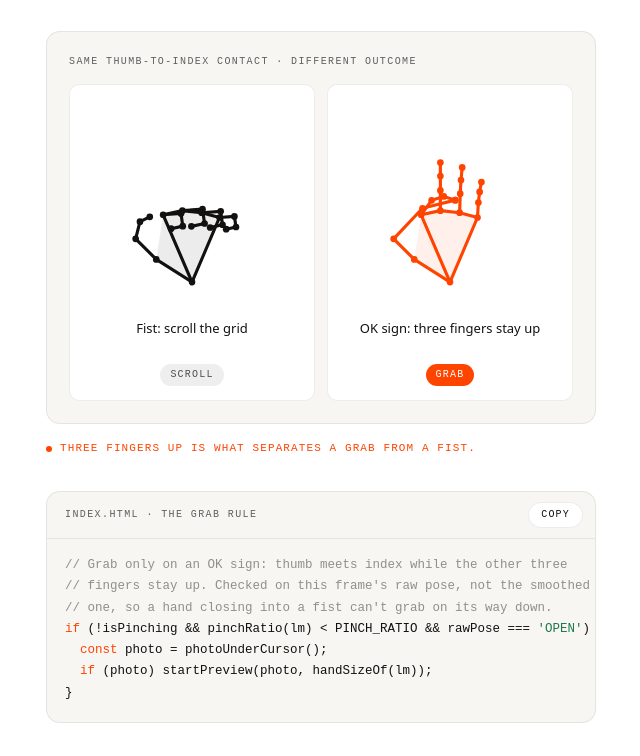
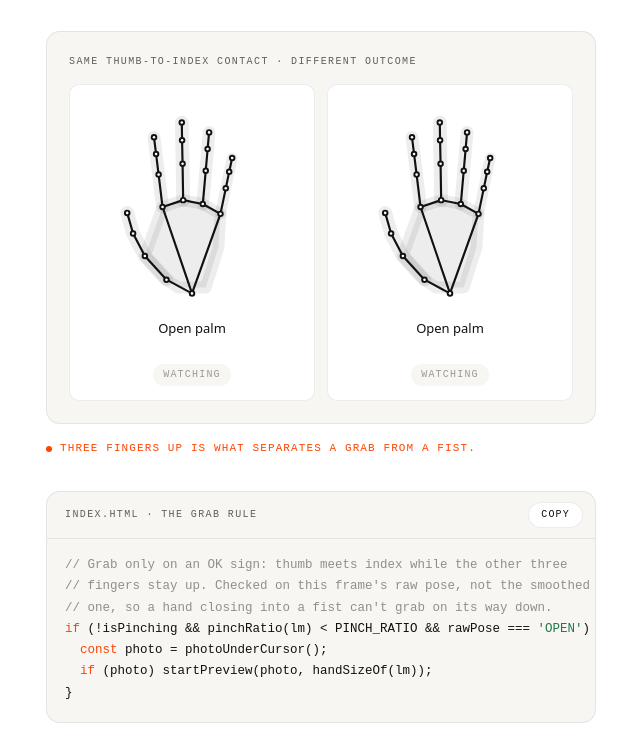
Before and after one commit to divyrajauria/gesture-gallery, a website: page case-study/gesture-gallery.html in a window 1280 px wide. Shown: the part 3786-4542 px from the top of the page, without its empty margins (319-959 px from the left). Drawn offline with Linux system fonts and the light colour scheme; animation ran at ten frames a second; a web font is replaced by a local one.

Commit message:
Case study draft: smoother, front-view hand diagrams; real photo in the depth diagram
Hands are now drawn with realistic proportions, fingers folding toward
the camera as a real fist closes, a soft silhouette under the tracking
skeleton (styled like the product's own camera preview), and slower
eased motion with holds on each pose.

Co-Authored-By: Claude Opus 5.5 <noreply@anthropic.com>
Claude-Session: https://claude.ai/code/session_012Q31FVafYCxRddG2jCN6xv

```diff
--- a/case-study/gesture-gallery.html
+++ b/case-study/gesture-gallery.html
@@ -141,7 +141,7 @@
   .depth .readout { position: absolute; left: 12px; bottom: 10px; font: 400 10px/1 var(--mono); letter-spacing: .1em; text-transform: uppercase; color: var(--ink3); }
   .depth .readout b { color: var(--ink); font-weight: 500; }
   .depth .cam { position: absolute; top: 10px; left: 12px; font: 400 10px/1 var(--mono); letter-spacing: .1em; text-transform: uppercase; color: var(--ink4); }
-  .depth .tile { width: 46px; height: 46px; border-radius: 6px; background: linear-gradient(135deg, #b48ad1, #6b4f99); box-shadow: 0 18px 40px -16px rgba(60, 30, 90, .6); }
+  .depth .tile { width: 46px; height: 46px; border-radius: 6px; background: #2a2a2c url("media/gesture-gallery/photo-sample.jpg") center / cover; box-shadow: 0 18px 40px -16px rgba(18, 17, 16, .55); }
 
   /* ---------- diagram: camera states ---------- */
   .states { margin-top: 14px; border: 1px solid var(--card-edge); border-radius: 10px; background: #fff; overflow: hidden; }
@@ -649,66 +649,90 @@ requestAnimationFrame(frameLoop);</code></pre>
     whileVisible(fig, () => { if (!timer) { tick(); timer = setInterval(tick, 1500); } }, () => { clearInterval(timer); timer = null; });
   })();
 
-  /* ---------- 03 hands: skeletons drawn from landmark-style points ---------- */
+  /* ---------- 03 hands: a front-view hand, drawn like the tracker sees it ---------- */
+  // Base geometry in a 220×220 box: palm facing the camera, fingers up.
+  // Curling folds a finger toward the camera (front view), the way a real fist closes.
   const BONES = [[0,1],[1,2],[2,3],[3,4],[0,5],[5,6],[6,7],[7,8],[5,9],[9,10],[10,11],[11,12],[9,13],[13,14],[14,15],[15,16],[13,17],[17,18],[18,19],[19,20],[0,17]];
-  // curl: 0 = finger straight up, 1 = fully curled. pinch: 0..1 thumb tip travels to index tip.
-  function handPoints(c, pinch, size = 1, cx = 110, cy = 120) {
-    const s = 70 * size, P = [];
-    const wrist = [cx, cy + s * 0.95];
-    P[0] = wrist;
-    const xs = [-0.42, -0.14, 0.14, 0.4];
-    const knuckle = [0.02, -0.04, -0.01, 0.06];   // middle knuckle sits highest, little finger lowest
-    const fingerLen = [0.62, 0.7, 0.66, 0.52];
+  const FINGERS = [
+    { mcp: [80, 110], spread: -7, len: [33, 21, 17], w: 13 },   // index
+    { mcp: [101, 103], spread: -1, len: [37, 24, 18], w: 14 },  // middle
+    { mcp: [121, 107], spread: 5, len: [34, 22, 17], w: 13 },   // ring
+    { mcp: [139, 117], spread: 12, len: [26, 17, 14], w: 11 },  // little
+  ];
+  const FLEX = [1.5, 1.7, 1.1];                         // radians each joint bends at full curl
+  const THUMB_OPEN = [[84, 184], [62, 160], [50, 137], [44, 116]];
+  const lerp2 = (a, b, t) => [a[0] + (b[0] - a[0]) * t, a[1] + (b[1] - a[1]) * t];
+
+  // c: curl per finger (0 straight … 1 fist). pinch: thumb tip travels to the index tip (0 … 1).
+  function handPoints(c, pinch, scale = 1, ox = 110, oy = 112) {
+    const P = [];
+    P[0] = [110, 198];
     const curls = [c.index, c.middle, c.ring, c.pinky];
-    for (let f = 0; f < 4; f++) {
-      const bx = cx + xs[f] * s, by = cy + (knuckle[f] - 0.05) * s;
-      const L = fingerLen[f] * s, k = curls[f];
-      const seg = [0, 0.42, 0.72, 1].map((d) => d * L);
-      const pts = [[bx, by]];
-      let ang = -Math.PI / 2, x = bx, y = by;
-      for (let j = 1; j < 4; j++) {
-        ang += k * 1.5;                        // each joint bends further when curled
-        const len = seg[j] - seg[j - 1];
-        x += Math.cos(ang) * len; y += Math.sin(ang) * len;
-        pts.push([x, y]);
+    FINGERS.forEach((f, i) => {
+      const k = curls[i], spread = (f.spread * (1 - 0.8 * k)) * Math.PI / 180;
+      let [x, y] = f.mcp, phi = 0;
+      P[5 + i * 4] = [x, y];
+      for (let j = 0; j < 3; j++) {
+        phi += k * FLEX[j];
+        const L = f.len[j];
+        x += Math.sin(spread) * Math.cos(phi) * L;
+        y += -Math.cos(phi) * L + Math.sin(phi) * L * 0.12;   // slight drop as a segment points at the camera
+        P[5 + i * 4 + j + 1] = [x, y];
       }
-      pts.forEach((p, j) => { P[5 + f * 4 + j] = p; });
-    }
-    // thumb
-    const t1 = [cx - 0.52 * s, cy + 0.62 * s], t2 = [cx - 0.82 * s, cy + 0.32 * s], t3 = [cx - 0.98 * s, cy + 0.02 * s];
-    const tipOpen = [cx - 1.08 * s, cy - 0.26 * s];
+    });
     const tip = P[8];
-    const lerp = (a, b, t) => [a[0] + (b[0] - a[0]) * t, a[1] + (b[1] - a[1]) * t];
-    P[1] = t1; P[2] = t2; P[3] = lerp(t3, lerp(t3, tip, 0.55), pinch); P[4] = lerp(tipOpen, tip, pinch);
-    return P;
+    const mcp = lerp2(THUMB_OPEN[1], [72, 152], pinch * 0.6);
+    const ipTarget = lerp2(mcp, tip, 0.55);
+    P[1] = THUMB_OPEN[0];
+    P[2] = mcp;
+    P[3] = lerp2(THUMB_OPEN[2], [ipTarget[0] - 6, ipTarget[1] + 4], pinch);
+    P[4] = lerp2(THUMB_OPEN[3], [tip[0] - 1.5, tip[1] + 1.5], pinch);
+    // place and scale around the hand's centre
+    return P.map(([x, y]) => [ox + (x - 110) * scale, oy + (y - 112) * scale]);
   }
-  function drawHand(svg, P, color) {
-    let out = '';
-    for (const [a, b] of BONES) out += `<line x1="${P[a][0].toFixed(1)}" y1="${P[a][1].toFixed(1)}" x2="${P[b][0].toFixed(1)}" y2="${P[b][1].toFixed(1)}" />`;
-    let dots = '';
-    P.forEach((p) => { dots += `<circle cx="${p[0].toFixed(1)}" cy="${p[1].toFixed(1)}" r="3.4" />`; });
-    const palm = [0, 1, 5, 9, 13, 17].map((i) => P[i][0].toFixed(1) + ',' + P[i][1].toFixed(1)).join(' ');
-    svg.innerHTML = `<polygon points="${palm}" fill="${color}" fill-opacity=".08" stroke="none" /><g stroke="${color}" stroke-width="3.2" stroke-linecap="round">${out}</g><g fill="${color}">${dots}</g>`;
+
+  const TONES = {
+    ink: { line: '#121110', fill: 'rgba(18,17,16,.075)' },
+    grey: { line: 'rgba(18,17,16,.42)', fill: 'rgba(18,17,16,.05)' },
+    orange: { line: '#ff4400', fill: 'rgba(255,68,0,.13)' },
+  };
+  function drawHand(svg, P, toneName, scale = 1) {
+    const tone = TONES[toneName];
+    const pt = (i) => P[i][0].toFixed(1) + ',' + P[i][1].toFixed(1);
+    // Palm outline: knuckles across the top, an even margin down both sides to the wrist.
+    const off = (i, dx, dy) => (P[i][0] + dx * scale).toFixed(1) + ',' + (P[i][1] + dy * scale).toFixed(1);
+    const palm = [pt(2), pt(5), pt(9), pt(13), pt(17), off(17, -2, 34), off(0, 14, -6), off(0, -14, -6), pt(1)].join(' ');
+    let skin = `<polygon points="${palm}" fill="${tone.fill}" stroke="${tone.fill}" stroke-width="${12 * scale}" stroke-linejoin="round" />`;
+    FINGERS.forEach((f, i) => {
+      const b = 5 + i * 4;
+      skin += `<polyline points="${pt(b)} ${pt(b + 1)} ${pt(b + 2)} ${pt(b + 3)}" fill="none" stroke="${tone.fill}" stroke-width="${f.w * scale}" stroke-linecap="round" stroke-linejoin="round" />`;
+    });
+    skin += `<polyline points="${pt(1)} ${pt(2)} ${pt(3)} ${pt(4)}" fill="none" stroke="${tone.fill}" stroke-width="${14 * scale}" stroke-linecap="round" stroke-linejoin="round" />`;
+    let bones = '';
+    for (const [a, b] of BONES) bones += `<line x1="${P[a][0].toFixed(1)}" y1="${P[a][1].toFixed(1)}" x2="${P[b][0].toFixed(1)}" y2="${P[b][1].toFixed(1)}" />`;
+    let joints = '';
+    P.forEach((p) => { joints += `<circle cx="${p[0].toFixed(1)}" cy="${p[1].toFixed(1)}" r="${3.3 * scale}" fill="${tone.line}" /><circle cx="${p[0].toFixed(1)}" cy="${p[1].toFixed(1)}" r="${1.3 * scale}" fill="#fff" />`; });
+    svg.innerHTML = `<g>${skin}</g><g stroke="${tone.line}" stroke-width="${2.2 * scale}" stroke-linecap="round">${bones}</g><g>${joints}</g>`;
   }
-  const ease = (t) => (t < 0.5 ? 2 * t * t : 1 - Math.pow(-2 * t + 2, 2) / 2);
+  const ease = (t) => (t < 0.5 ? 4 * t * t * t : 1 - Math.pow(-2 * t + 2, 3) / 2);   // ease-in-out cubic
   const mix = (a, b, t) => a + (b - a) * t;
-  const INK = '#121110', ORANGE = '#ff4400', GREY = 'rgba(18,17,16,.35)';
+  const INK = 'ink', ORANGE = 'orange', GREY = 'grey';
 
   // Each panel: a list of keyframes { c: curls, p: pinch, ms, label, badge }
   const OPEN = { index: 0, middle: 0, ring: 0, pinky: 0 };
   const FIST = { index: 1, middle: 1, ring: 1, pinky: 1 };
-  const HALF = { index: 0.45, middle: 0.75, ring: 0.8, pinky: 0.85 };
-  const OKC = { index: 0.42, middle: 0, ring: 0.02, pinky: 0.04 };
+  const HALF = { index: 0.5, middle: 0.62, ring: 0.68, pinky: 0.74 };
+  const OKC = { index: 0.55, middle: 0.04, ring: 0.06, pinky: 0.08 };
   const panels = [
     { svg: document.getElementById('hand-fist'), keys: [
-      { c: OPEN, p: 0, ms: 900, label: 'Open palm', badge: ['Watching', ''], color: INK },
-      { c: HALF, p: 0.95, ms: 900, label: 'Thumb meets index, other fingers curling', badge: ['Ignored', 'ignored'], color: GREY },
-      { c: FIST, p: 0.6, ms: 900, label: 'Fist: scroll the grid', badge: ['Scroll', 'ignored'], color: INK },
+      { c: OPEN, p: 0, ms: 1500, label: 'Open palm', badge: ['Watching', ''], color: INK },
+      { c: HALF, p: 0.95, ms: 1500, label: 'Thumb meets index, other fingers curling', badge: ['Ignored', 'ignored'], color: GREY },
+      { c: FIST, p: 0.55, ms: 1500, label: 'Fist: scroll the grid', badge: ['Scroll', 'ignored'], color: INK },
     ] },
     { svg: document.getElementById('hand-ok'), keys: [
-      { c: OPEN, p: 0, ms: 900, label: 'Open palm', badge: ['Watching', ''], color: INK },
-      { c: OKC, p: 1, ms: 900, label: 'OK sign: three fingers stay up', badge: ['Grab', 'grab'], color: ORANGE },
-      { c: OKC, p: 1, ms: 900, label: 'OK sign: three fingers stay up', badge: ['Grab', 'grab'], color: ORANGE },
+      { c: OPEN, p: 0, ms: 1500, label: 'Open palm', badge: ['Watching', ''], color: INK },
+      { c: OKC, p: 1, ms: 1500, label: 'OK sign: three fingers stay up', badge: ['Grab', 'grab'], color: ORANGE },
+      { c: OKC, p: 1, ms: 1500, label: 'OK sign: three fingers stay up', badge: ['Grab', 'grab'], color: ORANGE },
     ] },
   ];
   panels.forEach((pn) => {
@@ -721,7 +745,7 @@ requestAnimationFrame(frameLoop);</code></pre>
     const total = keys.reduce((s, k) => s + k.ms, 0);
     let tt = t % total, i = 0;
     while (tt > keys[i].ms) { tt -= keys[i].ms; i++; }
-    const a = keys[i], b = keys[(i + 1) % keys.length], hold = a.ms * 0.55;
+    const a = keys[i], b = keys[(i + 1) % keys.length], hold = a.ms * 0.45;
     const m = tt < hold ? 0 : ease((tt - hold) / (a.ms - hold));
     const c = {}; for (const f in a.c) c[f] = mix(a.c[f], b.c[f], m);
     return { c, p: mix(a.p, b.p, m), key: m < 0.5 ? a : b };
@@ -751,11 +775,12 @@ requestAnimationFrame(frameLoop);</code></pre>
     const tile = fig.querySelector('[data-tile]');
     const sizeEl = fig.querySelector('[data-size]');
     const scaleEl = fig.querySelector('[data-scale]');
-    const OKP = { index: 0.42, middle: 0, ring: 0.02, pinky: 0.04 };
+    const OKP = { index: 0.55, middle: 0.04, ring: 0.06, pinky: 0.08 };
     function frame(k) {                // k: 0 = hand close, 1 = hand moved back
       const size = mix(1, 0.56, k);
-      const P = handPoints(OKP, 1, size * 0.62, 60, 62);
-      drawHand(svg, P, ORANGE);
+      const sc = size * 0.52;
+      const P = handPoints(OKP, 1, sc, 60, 62);
+      drawHand(svg, P, ORANGE, sc);
       const scale = mix(1, 2.7, k);
       tile.style.transform = `scale(${scale.toFixed(3)})`;
       sizeEl.textContent = Math.round(size * 100) + '%';
```
Also changed, not shown: case-study/media/gesture-gallery/photo-sample.jpg (added).
